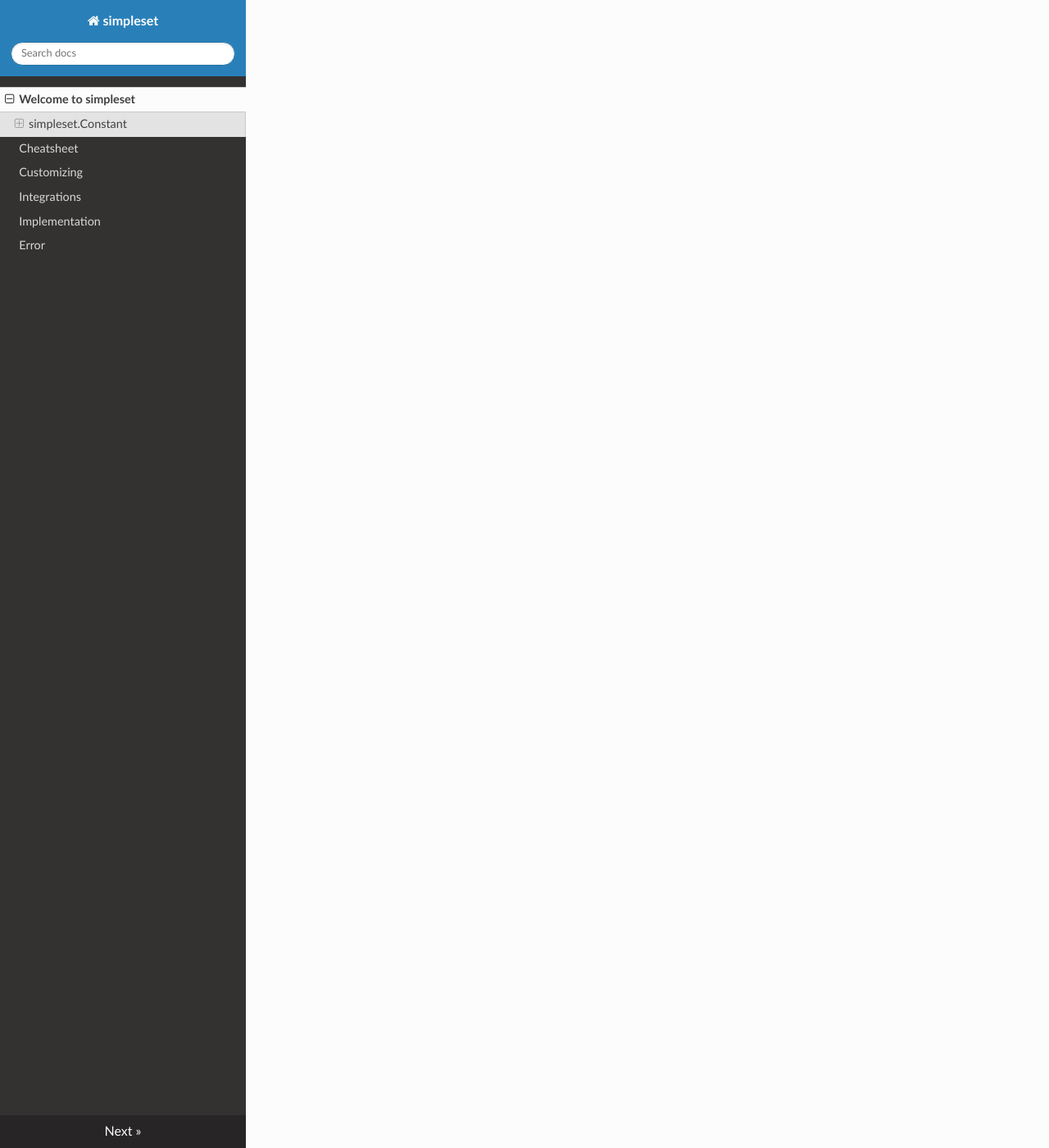
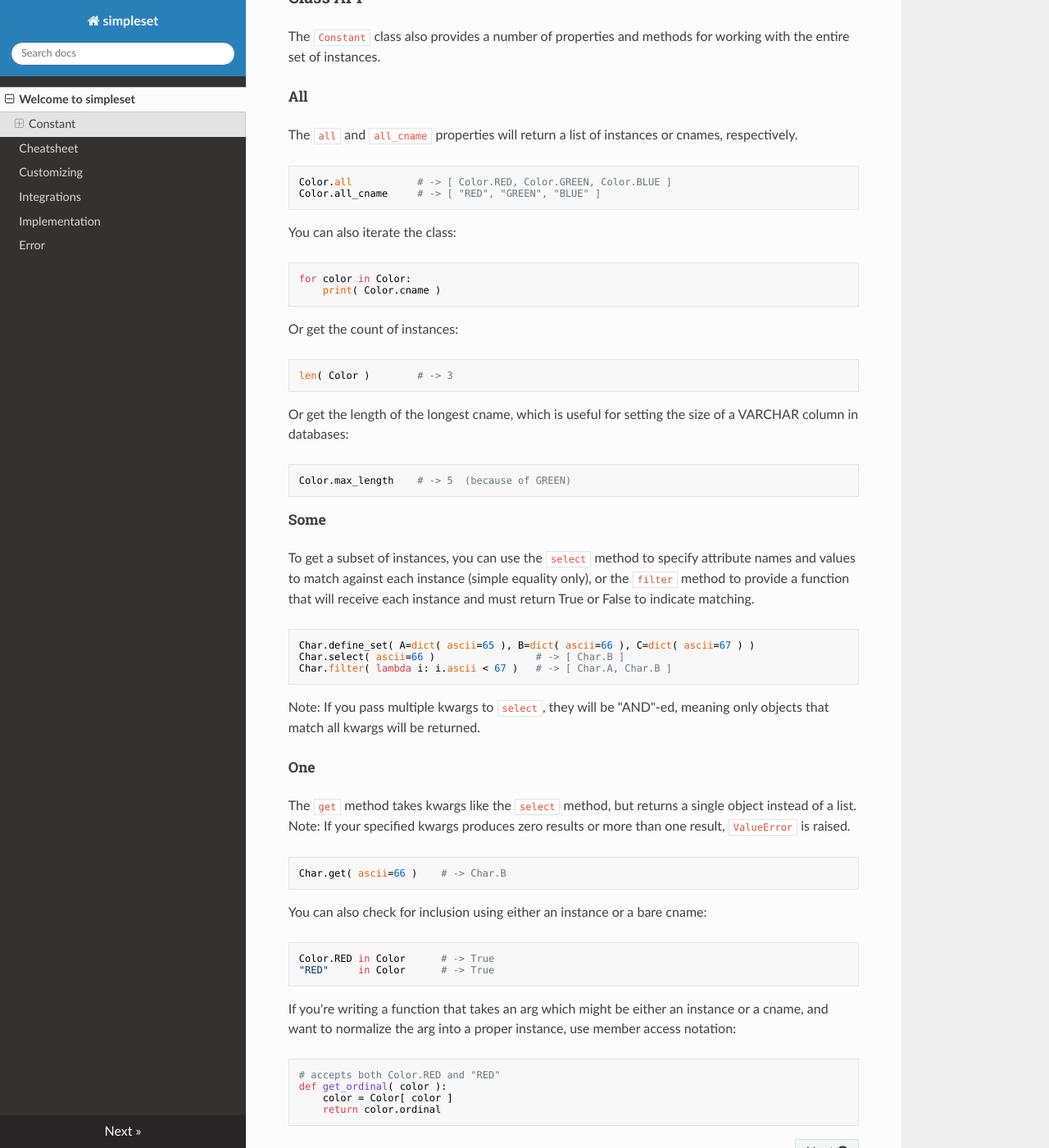
Before and after one commit to odigity/simpleset, an MkDocs documentation site: the page built from docs/index.md, in a window 1280 px wide and 1400 px high, scrolled down 2116 px. Shown: the whole window at 82% size. Built offline with MkDocs 1.6.1, drawn with Linux system fonts in a browser that asks for light colours; nearby versions of some CDN libraries; some of the changed text lies outside the part shown.

Commit message:
enough for v0.3.0

````diff
--- a/docs/index.md
+++ b/docs/index.md
@@ -5,11 +5,11 @@
 - `simpleset.Constant` class — An alternative to Python's [Enum](https://docs.python.org/3/library/enum.html) for defining immutable data sets in code.  Supports a range of use cases, from simple list-of-strings to immutable named objects of arbitrary complexity.
 - `simpleset.Error` class — A subclass of `Exception` that provides a pair of utility functions for defining sets or entire families of exception classes in a single line.  (A variation on the enum theme.)  See the [Error](error.md) page for the details.
 
-## simpleset.Constant
+## Constant
 
 ### Definition
 
-To define a set of immutable values or complex objects, use `Constant.define_set()`` to specify the name and values of the set:
+To define a set of immutable named objects of arbitrary complexity, use `Constant.define_set()`` to specify the set name + object names:
 
 ```python
 Color = Constant.define_set( "Color", "RED", "GREEN", "BLUE" )
@@ -18,16 +18,16 @@
 This will:
 
 - construct a subclass of `Constant` named `Color`
-- create an instance of `Color` for each value (the value is known as the canonical name or cname)
+- create an instance of `Color` for each name, which is known as the canonical name or cname
 - attach those instances to the Color class using their cnames
 
 ```python
-assert issubclass( Color, Constant )
-assert isinstance( Color.RED, Color )
-Color.RED.cname     # -> "RED"
+issubclass( Color, Constant )   # -> True
+isinstance( Color.RED, Color )  # -> True
+Color.RED.cname                 # -> "RED"
 ```
 
-This is the simplest form of definition, referred to as "form 1".
+This is the simplest form of definition, referred to as "Form 1".
 
 ##### Form 2
 
@@ -40,7 +40,7 @@
 
 ##### Form 3
 
-If you have more than than one value to specify, use form 3, which supports the setting of arbitrary attributes:
+If you'd like to associate more more than than one value with each instance, use Form 3, which supports the setting of arbitrary attributes:
 
 ```python
 Color = Constant.define_set(
@@ -56,5 +56,112 @@
 
 ### Instance API
 
+We've already covered basic attribute access:
+
+```python
+obj.cname
+obj.value
+obj.<arbitrary_attribute>
+```
+
+##### Convenience Properties
+
+There are also two convenience properties:
+
+```python
+obj.cname_pretty    # "FOO_BAR" -> "Foo Bar"
+obj.ordinal         # definition order (from 1 to N, where N is the size of the set)
+```
+
+Notice that the `ordinal` property gives you the equivalent of auto-numbered enums for free:
+
+```python
+Color.RED.ordinal   # -> 1
+Color.BLUE.ordinal  # -> 3
+```
+
+##### Magic Methods
+
+Lastly, instances support a number of magic methods, implementing various Python protocols:
+
+```python
+str(  Color.RED )       # -> "RED"
+repr( Color.RED )       # -> "RED"
+
+len(  Color.RED )       # -> 3, because "RED" is three characters long
+
+# comparisons
+Color.RED == "RED"      # -> True  (compared by cname)
+Color.RED < Color.BLUE  # -> True  (compared by ordinal)
+
+# using as dict key
+mydict[ Color.RED ] = "my favorite"
+```
 
 ### Class API
+
+The `Constant` class also provides a number of properties and methods for working with the entire set of instances.
+
+##### All
+
+The `all` and `all_cname` properties will return a list of instances or cnames, respectively.
+
+```python
+Color.all           # -> [ Color.RED, Color.GREEN, Color.BLUE ]
+Color.all_cname     # -> [ "RED", "GREEN", "BLUE" ]
+```
+
+You can also iterate the class:
+
+```python
+for color in Color:
+    print( Color.cname )
+```
+
+Or get the count of instances:
+
+```python
+len( Color )        # -> 3
+```
+
+Or get the length of the longest cname, which is useful for setting the size of a VARCHAR column in databases:
+
+```python
+Color.max_length    # -> 5  (because of GREEN)
+```
+
+##### Some
+
+To get a subset of instances, you can use the `select` method to specify attribute names and values to match against each instance (simple equality only), or the `filter` method to provide a function that will receive each instance and must return True or False to indicate matching.
+
+```python
+Char.define_set( A=dict( ascii=65 ), B=dict( ascii=66 ), C=dict( ascii=67 ) )
+Char.select( ascii=66 )                 # -> [ Char.B ]
+Char.filter( lambda i: i.ascii < 67 )   # -> [ Char.A, Char.B ]
+```
+
+Note: If you pass multiple kwargs to `select`, they will be "AND"-ed, meaning only objects that match all kwargs will be returned.
+
+##### One
+
+The `get` method takes kwargs like the `select` method, but returns a single object instead of a list.  Note: If your specified kwargs produces zero results or more than one result, `ValueError` is raised.
+
+```python
+Char.get( ascii=66 )    # -> Char.B
+```
+
+You can also check for inclusion using either an instance or a bare cname:
+
+```python
+Color.RED in Color      # -> True
+"RED"     in Color      # -> True
+```
+
+If you're writing a function that takes an arg which might be either an instance or a cname, and want to normalize the arg into a proper instance, use member access notation:
+
+```python
+# accepts both Color.RED and "RED"
+def get_ordinal( color ):
+    color = Color[ color ]
+    return color.ordinal
+```
````
Also changed, not shown: CHANGELOG.md (+13 -5 lines), README.md (+4 -2 lines), docs/cheatsheet.md (+21 -11 lines), docs/customizing.md (+28 -18 lines), 3 other files.
